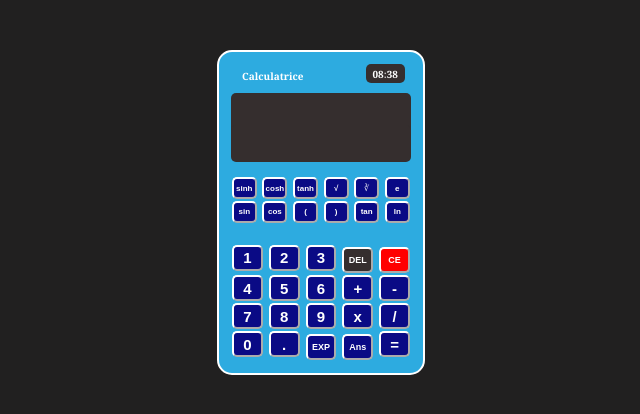
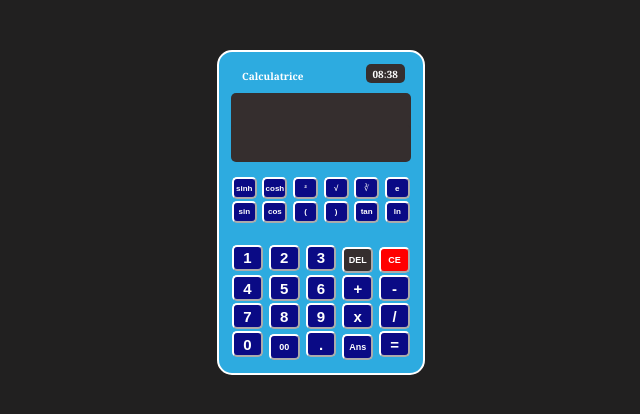
Before and after one commit to FataoDev/calculatrice_with_JavaScript, a plain HTML site: page index.html in a window 1280 px wide. Shown: the full height of the page, 319-959 px from the left. Drawn offline with Linux system fonts and the light colour scheme.

Commit message:
fin du projet

```diff
--- a/index.html
+++ b/index.html
@@ -21,7 +21,7 @@
         <div class="keys1"></div>
         <button type="button" value="sinh(" id="button" class="btn-head">sinh</button>
         <button type="button" value="cosh(" id="button" class="btn-head">cosh</button>
-        <button type="button" value="tanh(" id="button" class="btn-head">tanh</button>
+        <button type="button" value="²" id="button" class="btn-head">²</button>
         <button type="button" value="&#8730;(" id="button" class="btn-head">&#8730;</button>
         <button type="button" value="&#8731;(" id="button" class="btn-head">&#8731;</button>
         <button type="button" value="e(" id="button" class="btn-head">e</button>
@@ -48,8 +48,8 @@
         <button type="button" value="*" id="button" class="number">x</button>
         <button type="button" value="/" id="button" class="number">/</button>
         <button type="button" value="0" id="button" class="number">0</button>
+        <button type="button" value="00" id="button">00</button>
         <button type="button" value="." id="button" class="number">.</button>
-        <button type="button" value="expo" id="button">EXP</button>
         <button type="button" value="ans" id="ans">Ans</button>
         <button type="button" value="=" id="equals" class="number">=</button>
     </div>
--- a/script.js
+++ b/script.js
@@ -3,6 +3,7 @@
 //  Fonction de remplacement des valeur de calculer du champ de saisie
 
 function Remplace(expression) {
+  expression = expression.replace(/²/g, "**2");
   expression = expression.replace(/ln\(/g, "Math.log(");
   expression = expression.replace(/e\(/g, "Math.exp(");
   expression = expression.replace(/sin\(/g, "Math.sin(");
```
